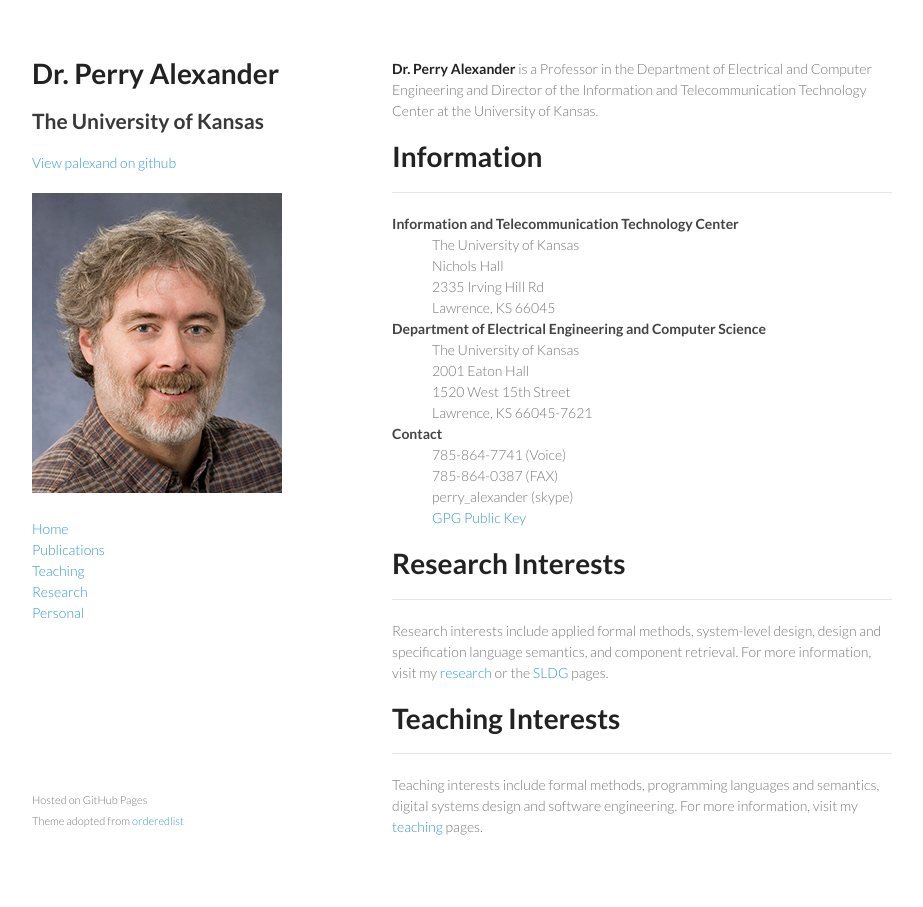
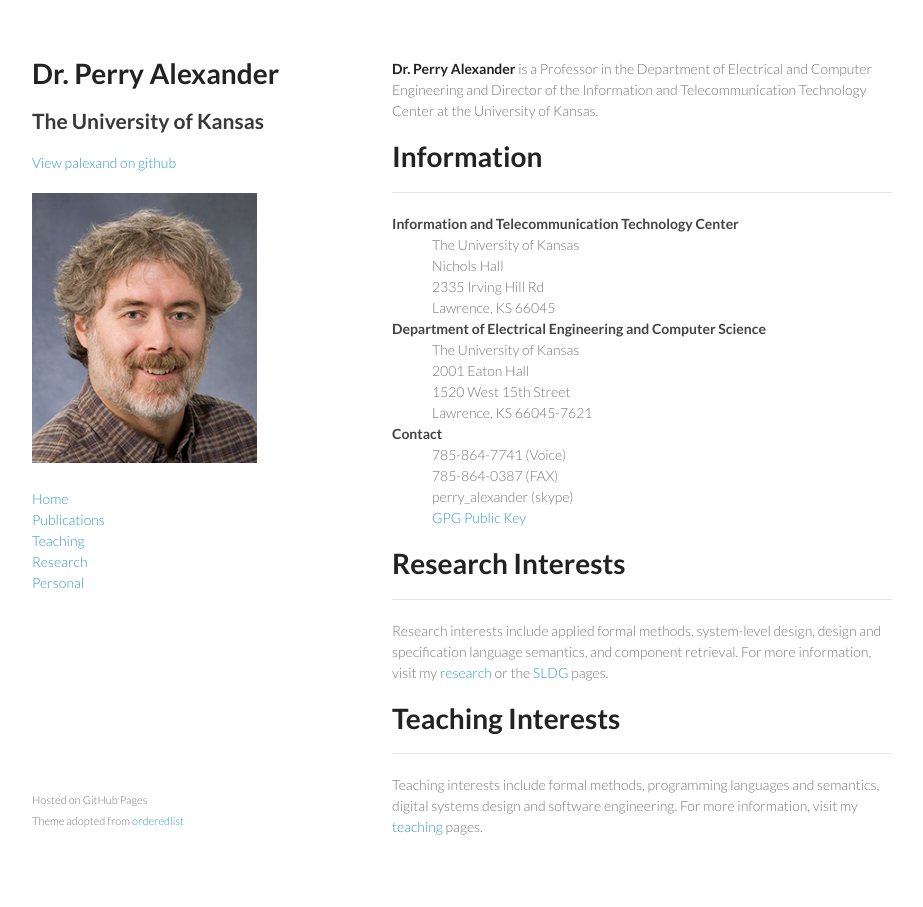
Before and after one commit to palexand/palexand.github.io, a Jekyll site: the page built from index.md, in a window 1280 px wide. Shown: the whole page, without its empty margins (178-1101 px from the left). Built offline with Jekyll 4.4.1, drawn with Linux system fonts in a browser that asks for light colours.

Commit message:
formatting

```diff
--- a/_layouts/frontpage.html
+++ b/_layouts/frontpage.html
@@ -20,7 +20,7 @@
 
         <p class="view"><a href="https://github.com/{{ site.account }}/">View palexand on github</small></a></p>
 
-	<img src="{{ site.baseurl }}/images/Alexander_Perry.jpg" alt="Perry Alexander" height=300 width=250>
+	<img src="{{ site.baseurl }}/images/Alexander_Perry.jpg" alt="Perry Alexander" height=270 width=225>
 
         <p></p>
 	<a href="{{ site.baseurl }}/">Home</a><br>
```
